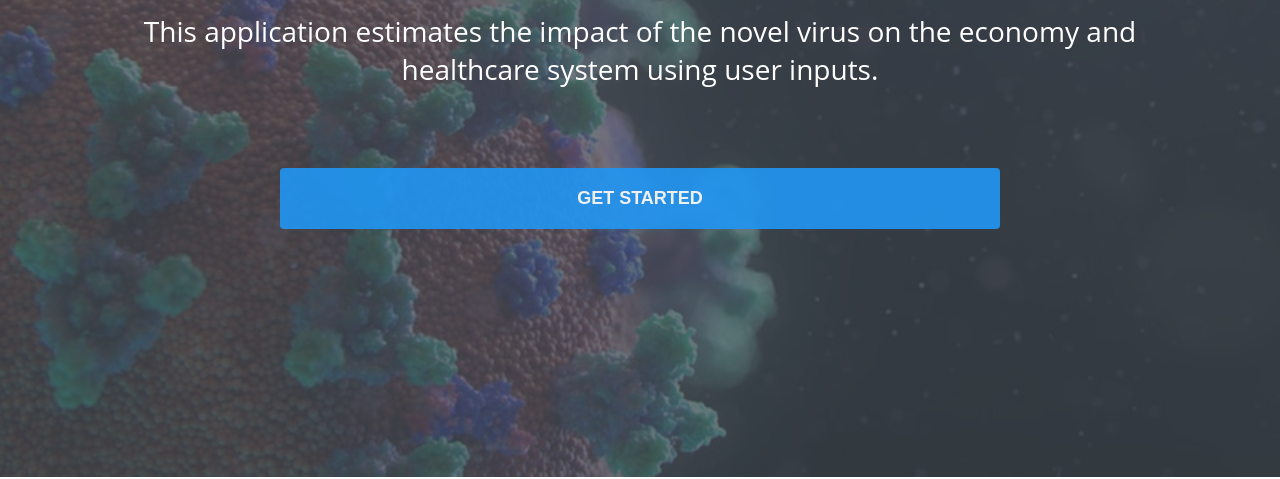
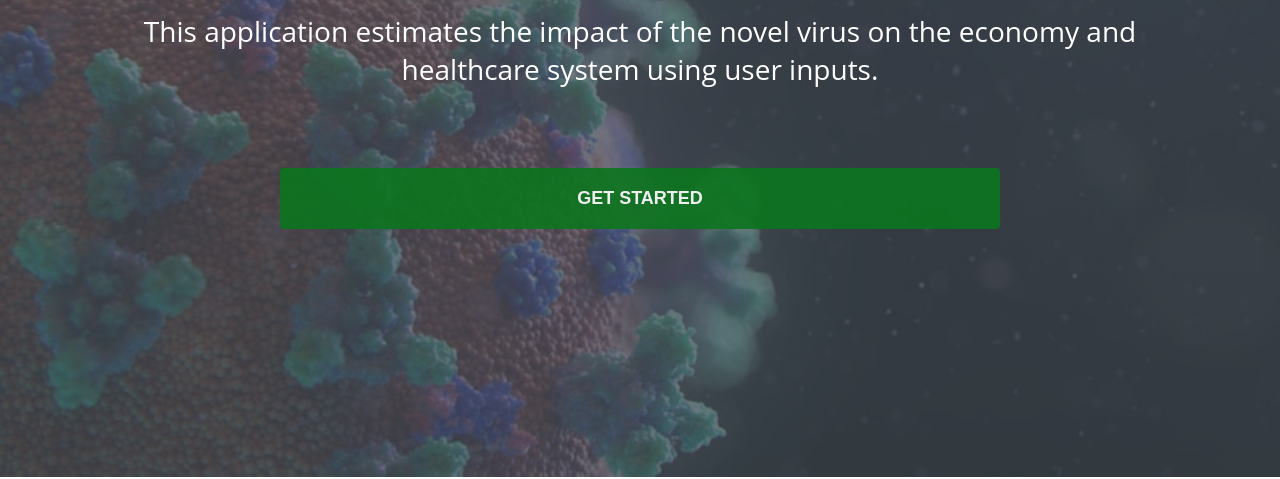
Before and after one commit to CHISOM96/Covid-19-Estimator, a website: page src/index.html in a window 1280 px wide. Shown: the part 323-802 px from the top of the page. Drawn offline with Linux system fonts and the light colour scheme.

Commit message:
css fix 2

```diff
--- a/src/styles.css
+++ b/src/styles.css
@@ -38,7 +38,7 @@ a.btn{
 	color: #fff;
 	border-radius: 4px;
 	text-transform: uppercase;
-	background-color: #2196F3;
+	background-color: #0c751e;
 	font-weight: 800;
 	text-align: center;
 	width: 40em;
@@ -204,6 +204,7 @@ header nav li:last-child{
 
 .hero a.btn{
 	padding: 20px 46px;
+	background-color: #0c751e;
 }
 
 @media (max-width: 800px){
@@ -368,7 +369,7 @@ input, select {
   cursor: pointer;
   margin-top: 40px;
   font-size: 18px;
-  background-color: #2196F3;
+  background-color: #0c751e;
 }
 
 label{
```
